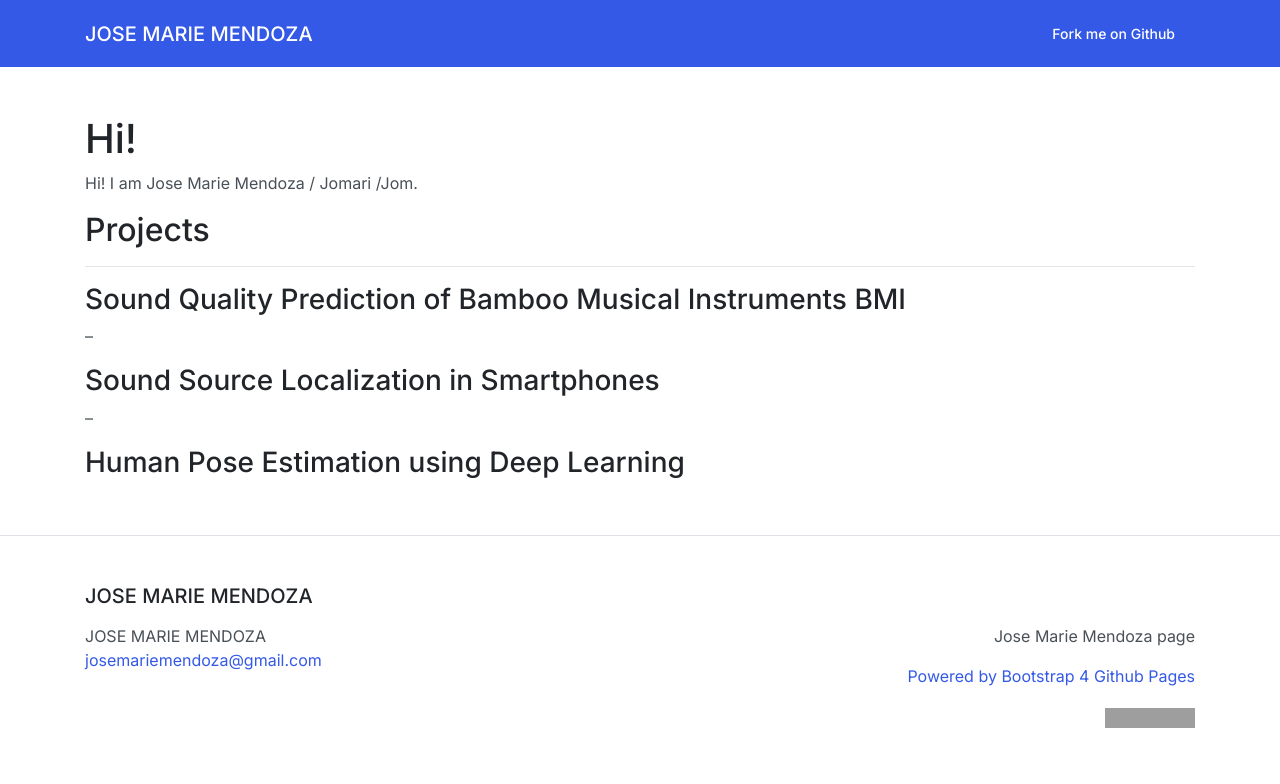
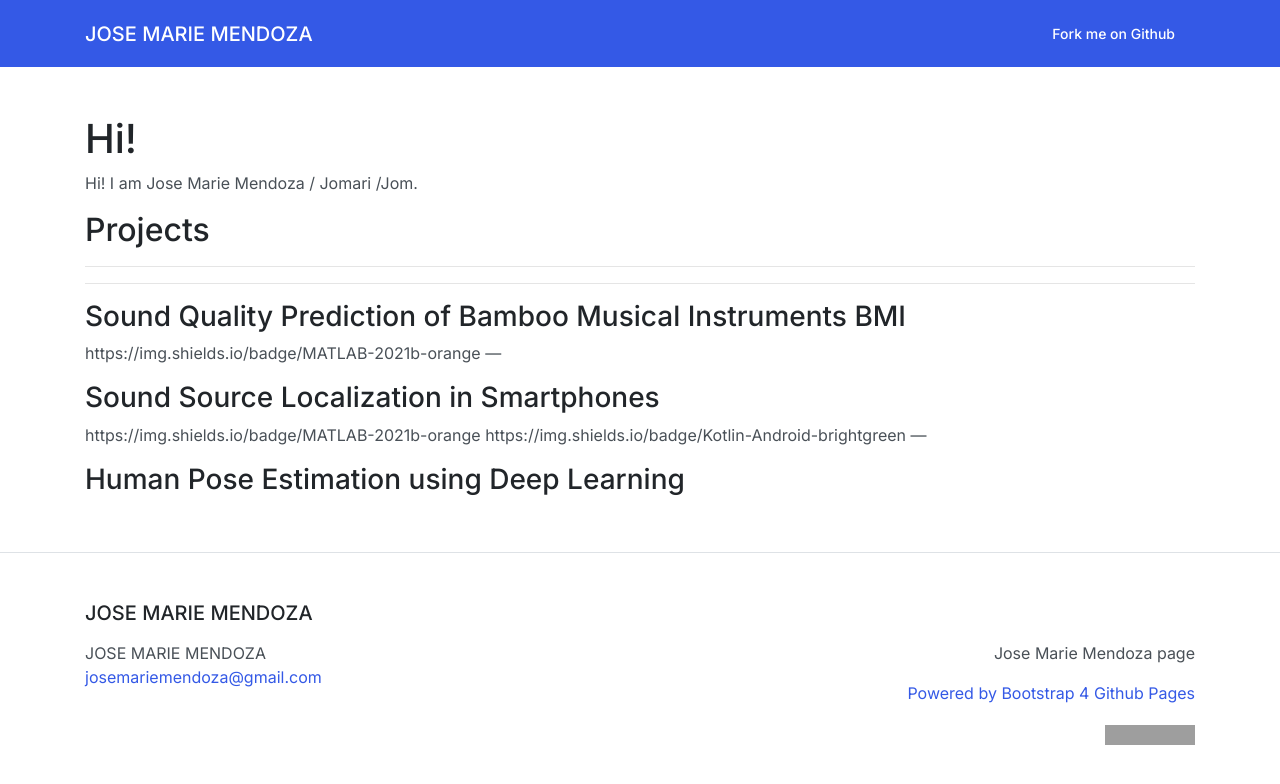
Before and after one commit to jomarimendoza/jomarimendoza.github.io, a Jekyll site: the page built from index.md, in a window 1280 px wide. Shown: the top 784 px of the page. Built offline with Jekyll 4.4.1, drawn with Linux system fonts in a browser that asks for light colours; part of the change alters nothing that is shown; grey boxes are pictures that could not be loaded.

Commit message:
Update index.md

```diff
--- a/index.md
+++ b/index.md
@@ -7,10 +7,11 @@ Hi! I am Jose Marie Mendoza / Jomari /Jom.
 
 ## Projects
 ---
+---
 ### Sound Quality Prediction of Bamboo Musical Instruments BMI
-
---
+https://img.shields.io/badge/MATLAB-2021b-orange
+---
 ### Sound Source Localization in Smartphones
-
---
+https://img.shields.io/badge/MATLAB-2021b-orange https://img.shields.io/badge/Kotlin-Android-brightgreen
+---
 ### Human Pose Estimation using Deep Learning
```
